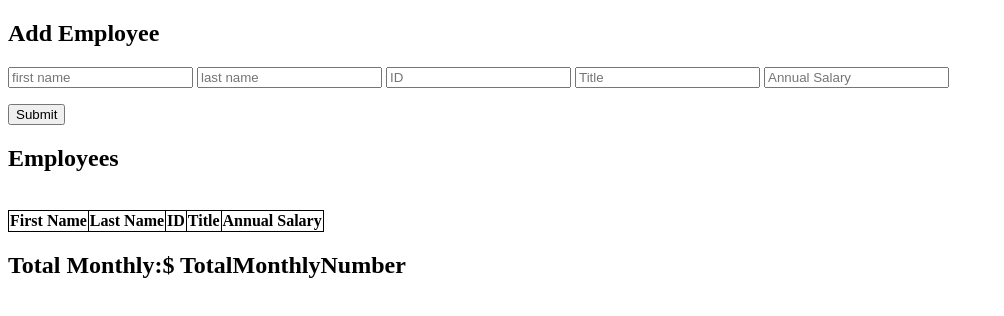
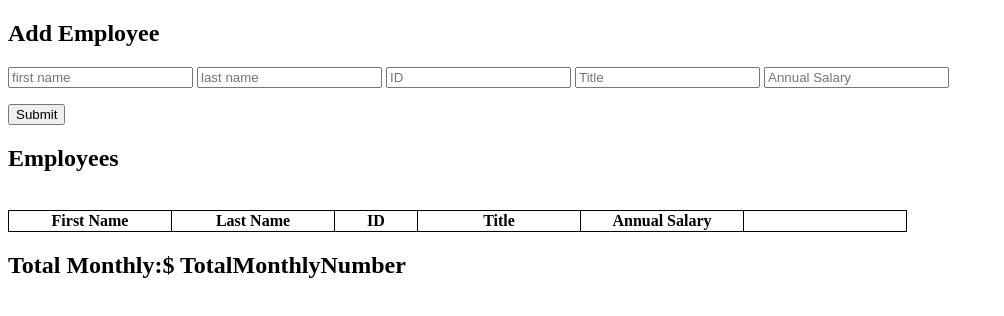
Before and after one commit to AC-Aaron/weekend-jquery-salary-calculator, a plain HTML site: page index.html in a window 1280 px wide. Shown: the whole page, without its empty margins (0-1004 px from the left). Drawn offline with Linux system fonts and the light colour scheme.

Commit message:
added red background color to totalMontly cost whenever the monthly costs goes above 20000

```diff
--- a/index.html
+++ b/index.html
@@ -21,7 +21,7 @@
         <input type="number" placeholder="ID" class="input-field" id="idNumberInput">
         <input type="text" placeholder="Title" class="input-field" id="titleInput">
         <input type="number" placeholder="Annual Salary" class="input-field" id="annualSalaryInput"> <br>
-
+        <!--the above fields are 153 x 21-->
         <p>
             <button class="button" id="infoSubmitButton">Submit</button>
         </p>
@@ -31,13 +31,14 @@
     <div>
         <!--"EMPLOYEES HEADER"-->
         <h2>Employees</h2> <br>
-        <table class="Employees-table">
+        <table class="Employees-table" id="employeesTableID">
             <tr>
-               <th>First Name</th>
-               <th>Last Name</th>
-               <th>ID</th>
-               <th>Title</th>
-               <th>Annual Salary</th>
+               <th class="employeeTableCell" id="firstNameCell"> First Name </th>
+               <th class="employeeTableCell" id="lastNameCell"> Last Name </th>
+               <th class="employeeTableCell" id="IDCell"> ID </th>
+               <th class="employeeTableCell" id="titleCell"> Title </th>
+               <th class="employeeTableCell" id="annualSalaryCell"> Annual Salary </th>
+               <th class="employeeTableCell" id="deleteButtonCell">               </th>
             </tr>
         </table>
 
--- a/myStyleSheet.css
+++ b/myStyleSheet.css
@@ -1,6 +1,7 @@
 table, th {
     border: 1px solid black;
     border-collapse: collapse;
+    size: 153px by 21px;
 }
 
 #monthlyTotal {
@@ -11,6 +12,27 @@ table, th {
 
 }
 .Employees-table {
-    align: center;
 
 }
+.employeeTableCell{
+
+}
+
+#firstNameCell {
+    width: 160px;
+}
+#lastNameCell{
+    width: 160px;
+}
+#IDCell{
+    width: 80px;
+}
+#titleCell{
+    width: 160px;
+}
+#annualSalaryCell{
+    width: 160px;
+}
+#deleteButtonCell {
+    width: 160px;
+}
--- a/myscript.js
+++ b/myscript.js
@@ -72,6 +72,12 @@ function monthlyCostTracker(){
     el.append(totalSalariesMonthly);    //update totalmonthly cost to DOM
         //add the salaries up then divide by 12 "employeesalaries/12= totalMonthly"
 
+        //If the total monthly cost exceeds $20,000, add a red
+        // background color to the total monthly cost.
+        if(totalSalariesMonthly > 20000){
+            $('#totalMonthlyDisplay').css('background-color', 'red');
+        }
+
        displayEmployeeInfo();   //call in next function to display employee info in DOM
 }
 
@@ -103,9 +109,9 @@ fields. Using the stored information, calculate monthly costs and append this
 
  To Do:
 -next step is to add the appending employeeFormInputs to the DOM ✅
--add a row to the employees table containing the inputed employee information
+-add a row to the employees table containing the inputed employee information✅
 -add a delete button to the right of the displayed employeeFormInputs on DOM
 -relocate the total monthly display to bottom right of the page
-
+-If the total monthly > $20,000, add a red background color to the total monthly cost.✅
 
 */
```
